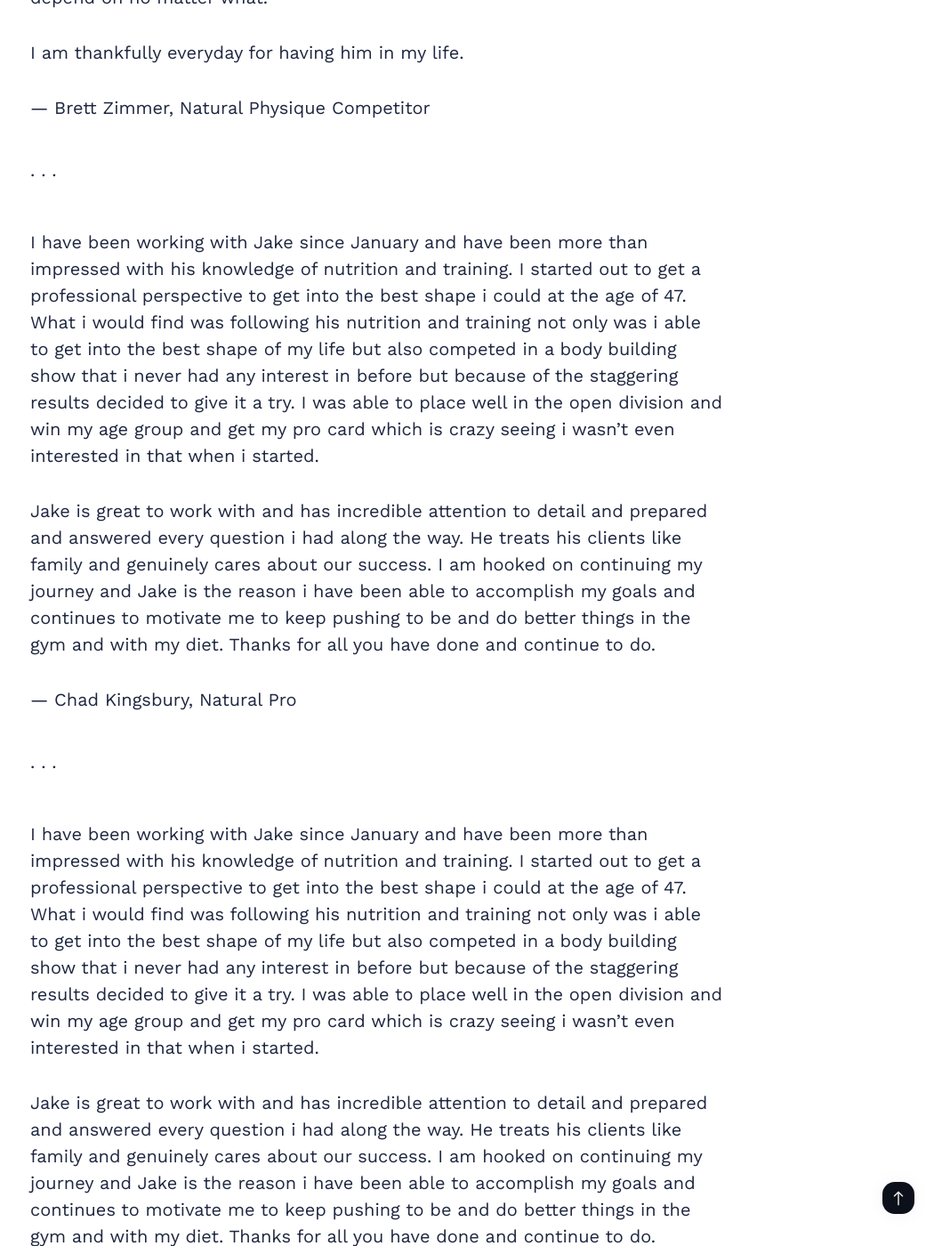
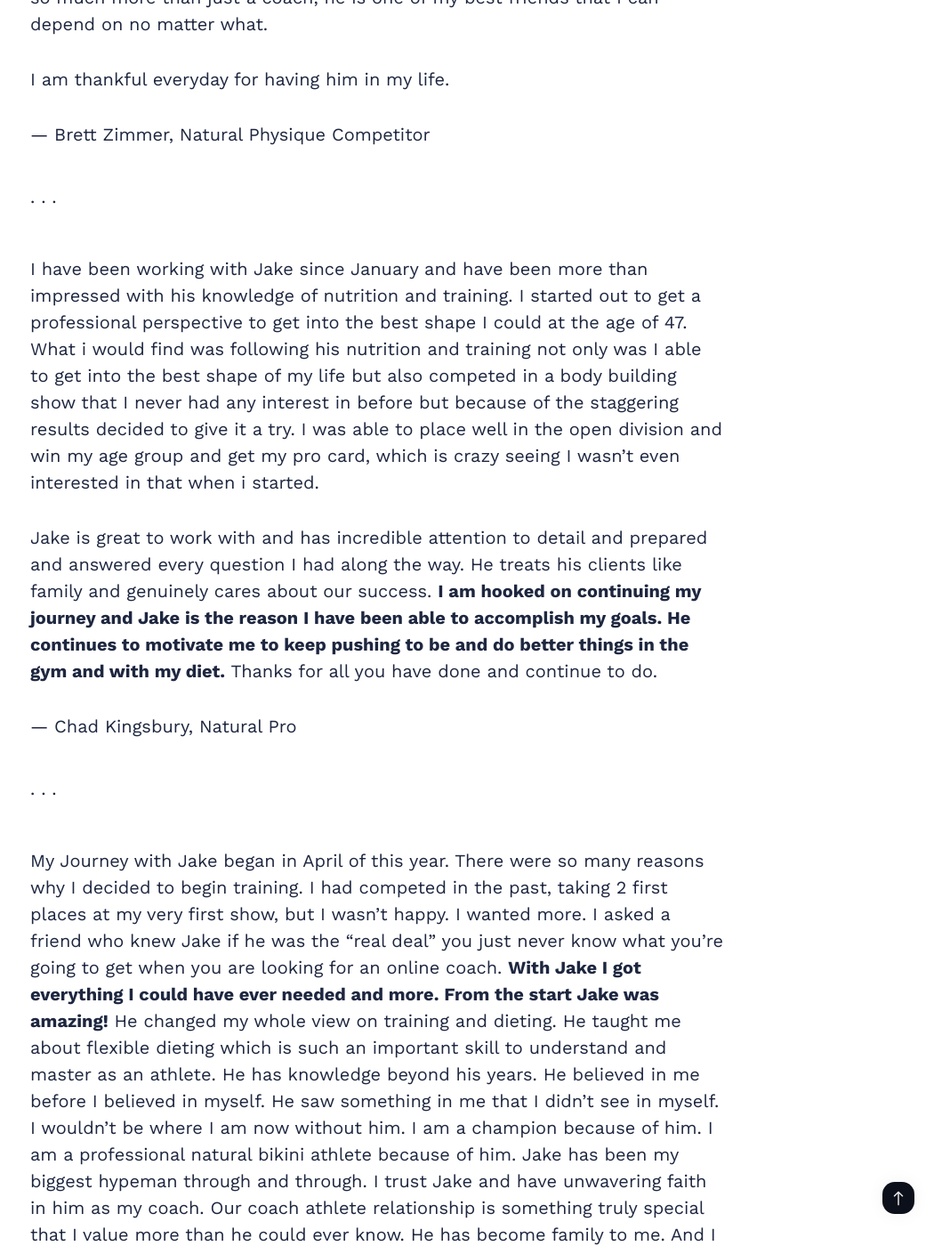
Before and after one commit to wojtrainingsystems/wojtrainingsystems.github.io, a Jekyll site: the page built from _pages/testimonies.md, in a window 1280 px wide and 1400 px high, scrolled down 2030 px. Shown: the whole window at 89% size, without its empty margins (216-1275 px from the left). Built offline with Jekyll 4.4.1, drawn with Linux system fonts in a browser that asks for light colours; nearby versions of some CDN libraries; some of the changed text lies outside the part shown.

Commit message:
Update testimonies.md

```diff
--- a/_pages/testimonies.md
+++ b/_pages/testimonies.md
@@ -10,63 +10,55 @@ image: '/images/11.jpg'
 
 Jake is not my first coach and I wasn’t  new to bodybuilding, But I’m brand new to this kind of coaching.
 
-I’ve been able to successfully go through a leaning out and then building phase with Jake and I couldn’t be happier with the results of both! His programming is well thought out,  backed by science and also just as importantly, experience.
+I’ve been able to successfully go through a leaning out and then building phase with Jake and I couldn’t be happier with the results of both! **His programming is well thought out, backed by science and also just as importantly, experience.**
 
 You don’t just get a coach, you get a friend, a supporter, a cheerleader who gets just as excited as I do about my achievements and progress. You get someone who is happy to tell you when he increases your carbs during a building phase and says “EAT UP!” I’ve never had a coach that enthusiastic about his clients eating food and enjoying it!
 
 He encourages a healthy lifestyle that doesn’t just include what I eat and what workouts I do. He addresses day to day life and how to make better, healthier choices for myself. Even in really stressful, tough times in my personal life, having Jake to help keep me on track gave me something to work for and a sense of achievement that kept me going.
 
-It’s a big decision to trust someone completely to get you to your goals. That’s how I felt. But I’m here to tell you that with Jake’s guidance I didn’t reach the goals I set for myself. I reached bigger ones.
+It’s a big decision to trust someone completely to get you to your goals. That’s how I felt. **But I’m here to tell you that with Jake’s guidance I didn’t reach the goals I set for myself. I reached bigger ones.**
 
 — Trez Gagnier, Natural Physique Competitor
 
----
+***
 
 Jake Wojciechowski, my mentor, and my role model.
 
-I hired Jake as my fitness coach last year. Hoping to simply get in shape. A year later I am focusing on getting my pro card in the bodybuilding world. Jake has helped me become a stronger, healthier, and all around happier person. He is so much more than just a coach, he is one of my best friends that I can depend on no matter what.
+I hired Jake as my fitness coach last year. Hoping to simply get in shape. A year later I am focusing on getting my pro card in the bodybuilding world. **Jake has helped me become a stronger, healthier, and all around happier person.** He is so much more than just a coach, he is one of my best friends that I can depend on no matter what.
 
-I am thankfully everyday for having him in my life.
+I am thankful everyday for having him in my life.
 
 — Brett Zimmer, Natural Physique Competitor
 
----
+***
 
-I have been working with Jake since January and have been more than impressed with his knowledge of nutrition and  training. I started out to get a professional perspective to get into the best shape i could at the age of  47. What i would find was following his nutrition and training not only was i able to get into the best shape of my life but also competed in a body building show that i never had any interest in before but because of the staggering results decided to give it a try. I was able to place well in the open division and win my age group and get my pro card which is crazy seeing i wasn’t even interested in that when i started.
+I have been working with Jake since January and have been more than impressed with his knowledge of nutrition and training. I started out to get a professional perspective to get into the best shape I could at the age of  47. What i would find was following his nutrition and training not only was I able to get into the best shape of my life but also competed in a body building show that I never had any interest in before but because of the staggering results decided to give it a try. I was able to place well in the open division and win my age group and get my pro card, which is crazy seeing I wasn’t even interested in that when i started.
 
-Jake is great to work with and has incredible attention to detail and prepared and answered every question i had along the way. He treats his clients like family and genuinely cares about our success. I am hooked on continuing my journey and Jake is the reason i have been able to accomplish my goals and continues to motivate me to keep pushing to be and do better things in the gym and with my diet. Thanks for all you have done and continue to do.
+Jake is great to work with and has incredible attention to detail and prepared and answered every question I had along the way. He treats his clients like family and genuinely cares about our success. **I am hooked on continuing my journey and Jake is the reason I have been able to accomplish my goals. He continues to motivate me to keep pushing to be and do better things in the gym and with my diet.** Thanks for all you have done and continue to do.
 
 — Chad Kingsbury, Natural Pro
 
----
+***
 
-I have been working with Jake since January and have been more than impressed with his knowledge of nutrition and  training. I started out to get a professional perspective to get into the best shape i could at the age of  47. What i would find was following his nutrition and training not only was i able to get into the best shape of my life but also competed in a body building show that i never had any interest in before but because of the staggering results decided to give it a try. I was able to place well in the open division and win my age group and get my pro card which is crazy seeing i wasn’t even interested in that when i started.
-
-Jake is great to work with and has incredible attention to detail and prepared and answered every question i had along the way. He treats his clients like family and genuinely cares about our success. I am hooked on continuing my journey and Jake is the reason i have been able to accomplish my goals and continues to motivate me to keep pushing to be and do better things in the gym and with my diet. Thanks for all you have done and continue to do.
-
-— Cameron Campbell, Natural Pro
-
----
-
-My Journey with Jake began in April of this year. There were so many reasons why I decided to begin training. I had competed in the past, taking 2 first places at my very first show, but I wasn’t happy. I wanted more. I asked a friend who knew Jake if he was the “real deal” you just never know what you’re going to get when you are looking for an online coach. With Jake I got everything I could have ever needed and more. From the start Jake was amazing!! He changed my whole view on training and dieting. He taught me about flexible dieting which is such an important skill to understand and master as an athlete. He has knowledge beyond his years. He believed in me before I believed in myself. He saw something in me that I didn’t see in myself. I wouldn’t be where I am now without him. I am a champion because of him. I am a professional natural bikini athlete because of him. Jake has been my biggest hypeman through and through. I trust Jake and  have unwavering faith in him as my coach. Our coach athlete relationship is something truly special that I value more than he could ever know. He has become family to me. And I will forever be Team Woj for life.
+My Journey with Jake began in April of this year. There were so many reasons why I decided to begin training. I had competed in the past, taking 2 first places at my very first show, but I wasn’t happy. I wanted more. I asked a friend who knew Jake if he was the “real deal” you just never know what you’re going to get when you are looking for an online coach. **With Jake I got everything I could have ever needed and more. From the start Jake was amazing!** He changed my whole view on training and dieting. He taught me about flexible dieting which is such an important skill to understand and master as an athlete. He has knowledge beyond his years. He believed in me before I believed in myself. He saw something in me that I didn’t see in myself. I wouldn’t be where I am now without him. I am a champion because of him. I am a professional natural bikini athlete because of him. Jake has been my biggest hypeman through and through. I trust Jake and  have unwavering faith in him as my coach. Our coach athlete relationship is something truly special that I value more than he could ever know. He has become family to me. And I will forever be Team Woj for life.
 
 — Christina Charbeneau, Natural Pro
 
----
+***
 
-Before signing up with Jake I used to lift one body part a week and now that he has me on a split where I hit every body part at least 2 times a week, I have seen my strength increase and my pumps feel better than ever. I’m currently in a slight calorie surplus to try and gain some lean healthy mass before my next cut. Overall, Jake is an amazing coach and a closer friend than I would’ve imagined he would be. He has an abundance of knowledge and is always looking to help in some way. I’m excited to see what our future training/ friendship leads to in the future!
+Before signing up with Jake, I used to lift one body part a week and now that he has me on a split where I hit every body part at least 2 times a week, I have seen my strength increase and my pumps feel better than ever. I’m currently in a slight calorie surplus to try and gain some lean healthy mass before my next cut. Overall, Jake is an amazing coach and a closer friend than I would’ve imagined he would be. He has an abundance of knowledge and is always looking to help in some way. I’m excited to see what our future training / friendship leads to in the future!
 
 — Cody Bell
 
----
+***
 
 Starting my fitness journey with a coach was extremely scary for me. I had always worked out for the purpose of wanting to lose weight but I knew nothing about proper diet or the best way to achieve those goals and on top of that, I wasn’t seeing the results I wanted.
 
-After just one month of working with Jake as my coach my life completely changed. I was seeing actual results, I developed a much healthier relationship with food (all while eating WAY more than I ever had before) and I gained strength physically and mentally. I would trust him with my life and I plan to continue using him as my coach for the foreseeable future. He is a great coach not just in his approach to designing a perfect workout or the most ideal macros but he supports you through your journey, makes sure you feel comfortable while going through a lot of changes and challenges, and is always there to help when you need it.
+After just one month of working with Jake as my coach my life completely changed. **I was seeing actual results, I developed a much healthier relationship with food (all while eating WAY more than I ever had before) and I gained strength physically and mentally.** I would trust him with my life and I plan to continue using him as my coach for the foreseeable future. He is a great coach not just in his approach to designing a perfect workout or the most ideal macros but he supports you through your journey, makes sure you feel comfortable while going through a lot of changes and challenges, and is always there to help when you need it.
 
 I tell everyone I know that Jake has changed my life and that he is an incredible coach because it is simply the truth.
 
-I would encourage anyone who wants to achieve their goals to find a coach like Jake! I am so happy with where I am at and where I am headed even though the road to get here has been scary and at times an internal battle, but Jake has always been there to help me in those moments.
+**I would encourage anyone who wants to achieve their goals to find a coach like Jake! I am so happy with where I am at and where I am headed even though the road to get here has been scary and at times an internal battle, but Jake has always been there to help me in those moments.**
 
 Some of my biggest takeaways from this journey have been that less isn’t more, you have to put in the work to see the results, and you most hold yourself accountable and committed to get to where you want to me. It is okay to be uncomfortable because it is all part of the process.
 
@@ -74,55 +66,55 @@ I have never been happier or healthier.
 
 — Larkin Hubert, Ms. Bay County 2020
 
----
+***
 
-I’ve been with Jake since May, and I haven’t looked back. I’ve always been a person who enjoys having some sort of workout plan/nutritional plan to follow, instead of just flying along with whatever. Jake has been extremely helpful and so knowledgeable with any and all questions I have. I’m not waiting for days on end if I have a question. He is very attentive and more than just a trainer. He motivates, encourages, and supports you with whatever goals you have in mind. Truly, what you get with Jake is worth it. You don’t just feel like another person. Everyone’s life and habits and goals are different and Jake makes whatever your striving for fit to YOU. Personal connections are important to me, and Jake has never failed on that. Very very happy with my progress and gains I’ve made. We aren’t stopping!
+I’ve been with Jake since May, and I haven’t looked back. I’ve always been a person who enjoys having some sort of workout plan/nutritional plan to follow, instead of just flying along with whatever. **Jake has been extremely helpful and so knowledgeable with any and all questions I have. I’m not waiting for days on end if I have a question. He is very attentive and more than just a trainer. He motivates, encourages, and supports you with whatever goals you have in mind.** Truly, what you get with Jake is worth it. You don’t just feel like another person. Everyone’s life and habits and goals are different and Jake makes whatever your striving for fit to YOU. Personal connections are important to me, and Jake has never failed on that. Very very happy with my progress and gains I’ve made. We aren’t stopping!
 
 — Jamiee Crites
 
----
+***
 
-If you're anything like me and fall victim to all these quick fix, yo-yo diets out there PLEASE STOP!! Do yourself a HUGE favor and hire Jake Wojciechowski as your Fitness Coach!!!
+**If you're anything like me and fall victim to all these quick fix, yo-yo diets out there PLEASE STOP!! Do yourself a HUGE favor and hire Jake Wojciechowski as your Fitness Coach!!!**
 
 He has been nothing but a blessing to my life. We have worked together just shy of 10 months and I've lost almost 50 pounds!! Jake is personable, understanding,  professional, and extremely knowledgeable!! He gives you all the tools you need to succeed, you just have to put forth the effort and stay committed! I HIGHLY recommend Jake to everyone I know!!
 
 — Karen Reinhardt
 
----
+***
 
-I have been working with Jake for 10 months. He has taught me the importance of counting macros, being consistent with my diet and exercise, getting good sleep and rest when needed. Since I have been following his plan he created for me I have noticed significant results. I am down a total of 17lbs and a lot stronger and leaner. It takes time, but definitely well worth it. He is very knowledgeable and answers any questions I have. His positive attitude always keeps me going.  I recommend him to anyone looking to make a difference.
+I have been working with Jake for 10 months. **He has taught me the importance of counting macros, being consistent with my diet and exercise, getting good sleep and rest when needed. Since I have been following his plan he created for me I have noticed significant results.** I am down a total of 17lbs and a lot stronger and leaner. It takes time, but definitely well worth it. He is very knowledgeable and answers any questions I have. His positive attitude always keeps me going.  I recommend him to anyone looking to make a difference.
 
 — Holly Pavlo
 
----
+***
 
-Jake is an excellent coach who is extremely knowledgeable in the world of bodybuilding. He pays attention to every little detail and holds each client accountable because he genuinely wants you to reach your goals.
+Jake is an excellent coach who is extremely knowledgeable in the world of bodybuilding. **He pays attention to every little detail and holds each client accountable because he genuinely wants you to reach your goals.**
 
 Any little question a client has for Jake he will answer with a educated response. His programming is simple, yet effective and his IIFYM approach is top notch. I would recommend signing up with Jake if you are looking to transform for your physique!
 
 — Drew Kalahar
 
----
+***
 
 Jake been more than just a bodybuilding coach to me. And that you can’t say about many people especially with how social media is now a days.
 
 He’s helped me through a lot (mentally) and physically with my fitness goals with as busy as we can all be working full time and farming, etc. having not just a coach but a friend and community of people to help guide you along the way i can’t thank him enough.
 
-I take my fitness goals very seriously and have plans/thoughts of possibly competing sometime down the road and. I fully trust jake and myself that we can do it.
+I take my fitness goals very seriously and have plans/thoughts of possibly competing sometime down the road and. I fully trust Jake and me that we can do it.
 
 — Collin Brabrant
 
----
+***
 
 I met Jake at my very first bodybuilding show. He was the coach of the Classic Physique Overall winner. I met him backstage and instantly clicked with him and his client Cam. Jake showed respect, wisdom, and generosity towards me the entire time. He made such an impact that I asked him to be my coach shortly after the competition ended.
 
-Since I’ve started with him, I’ve not only progressed my numbers in the gym, but my knowledge and wisdom out of the gym. This man is a walking example of brilliance in the basics. Jake is so much more than just a coach, but a true Health Mentor. He has built a family of people who are strong, passionate, and determined for greatness. I’m a proud member of the WOJ Training Systems family!
+**Since I’ve started with him, I’ve not only progressed my numbers in the gym, but my knowledge and wisdom out of the gym.** This man is a walking example of brilliance in the basics. Jake is so much more than just a coach, but a true Health Mentor. He has built a family of people who are strong, passionate, and determined for greatness. I’m a proud member of the WOJ Training Systems family!
 
 — Jonathan Trommer, Natural Bodybuilder
 
----
+***
 
 I have been working with Jake since July 3rd. I have worked out in the past but the nutrition I always had trouble with. Jake has helped with that and with my workouts. He is very knowledgeable and when I need a question answered he is always there to answer it.
 
-I was very leary about going through with this but I am so glad that I did because he has taken me to the next level. I still have a long way to go but with Jake's help I know I will achieve that goal!
+**I was very leary about going through with this but I am so glad that I did because he has taken me to the next level.** I still have a long way to go but with Jake's help I know I will achieve that goal!
 — Michael Kowalski
```
